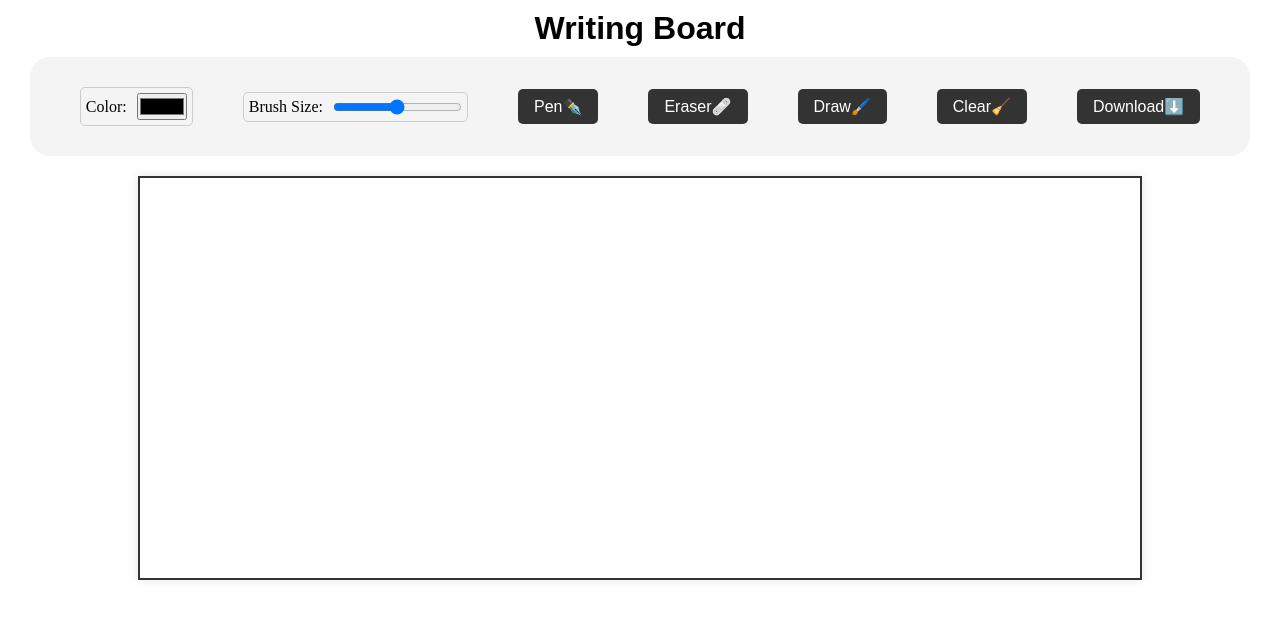
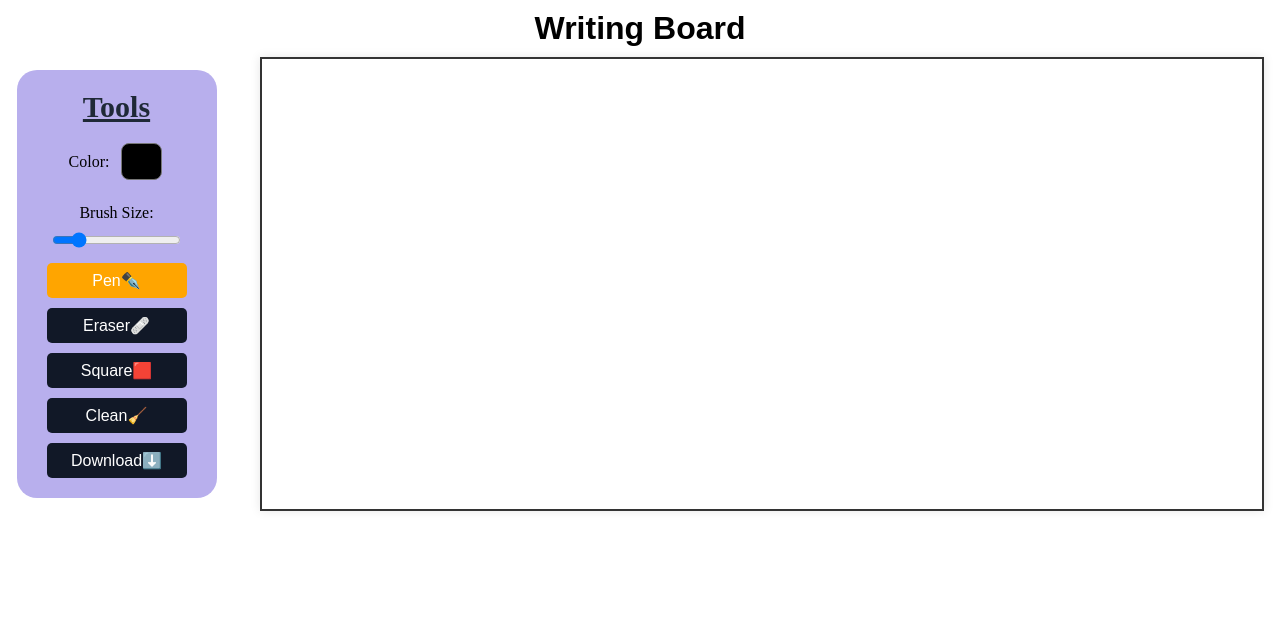
Before and after one commit to Ushnika09/StrokeBoard, a plain HTML site: page index.html in a window 1280 px wide. Both pictures are taken after a click on the button "Pen✒️". Drawn offline with Linux system fonts and the light colour scheme.

Commit message:
almost done

```diff
--- a/index.html
+++ b/index.html
@@ -8,7 +8,9 @@
 </head>
 <body>
     <h1 id="heading">Writing Board</h1>
-    <div class="tools">
+    <div class="main">
+        <div class="tools">
+            <h1>Tools</h1>
         <div class="colorInput">
             <label for="strokeColor">Color:</label>
             <input type="color" id="strokeColor" name="strokeColor">
@@ -16,16 +18,19 @@
 
         <div class="brushSizeInput">
             <label for="brushSize">Brush Size:</label>
-            <input type="range" id="brushSize" >
+            <input type="range" id="brushSize" min="1" max="25" value="5">
         </div>
-        <button class="btn" id="pen">Pen✒️</button>
+        <button class="btn active" id="pen">Pen✒️</button>
         <button class="btn" id="eraser">Eraser🩹</button>
-        <button class="btn" id="draw">Draw🖌️</button>
-        <button class="btn" id="clear">Clear🧹</button>
+        <button class="btn" id="draw"> Square🟥</button>
+        <button class="btn" id="clear">Clean🧹</button>
         <button class="btn" id="download">Download⬇️</button>
 
     </div>
+    <div id="cursorPreview"></div>
+
     <canvas id="canvas"></canvas>
+    </div>
 </body>
     <script src="script.js"></script>
 </html>
--- a/input.css
+++ /dev/null
@@ -1 +0,0 @@
-@import "tailwindcss";
--- a/package.json
+++ /dev/null
@@ -1,6 +0,0 @@
-{
-  "dependencies": {
-    "@tailwindcss/cli": "^4.1.17",
-    "tailwindcss": "^4.1.17"
-  }
-}
--- a/script.js
+++ b/script.js
@@ -2,62 +2,83 @@ const colorInput = document.getElementById('strokeColor');
 const strokeWidthInput = document.getElementById('brushSize');
 const pen=document.getElementById('pen');
 const eraser=document.getElementById('eraser');
-const drawSqBtn=document.getElementById('draw');
+const sqBtn=document.getElementById('draw');
 const clearBtn=document.getElementById('clear');
 const downloadBtn=document.getElementById('download');
+const cursorPreview = document.getElementById("cursorPreview");
+const canvas = document.getElementById('canvas');
 
-const canvas = document.getElementById('canvas');
 canvas.width = 1000;
-canvas.height = 400;
-
-let startX, startY=0;
+canvas.height = 450;
 
 const ctx = canvas.getContext('2d');
 
+let startX=0, startY=0;
 let currentTool = 'pen';
+let isDrawing = false;
+ctx.lineCap = 'round';
+ctx.strokeStyle = '#000000';
 
 pen.addEventListener('click', () => {
     currentTool = 'pen';
+    setActive(pen)
+    });
 
-    });
 eraser.addEventListener('click', () => {
     currentTool = 'eraser';
+    setActive(eraser)
 });
 
+sqBtn.addEventListener('click', () => {
+    currentTool = 'square';
+    setActive(sqBtn)
+})
 
 
-ctx.lineCap = 'round';
-ctx.lineWidth = 5;
-ctx.strokeStyle = '#000000';
+function setActive(tool){
+    pen.classList.remove("active");
+    eraser.classList.remove("active");
+    sqBtn.classList.remove("active");
 
-let isDrawing = false;
-// console.log(ctx);
+    tool.classList.add("active");
+}
 
 function startDrawing(e) {
     isDrawing = true;
-    // console.log(e);
 
-    if (currentTool === 'square') {
-        const width = e.offsetX - startX;
-        const height = e.offsetY - startY;
-        return
+    startX=e.offsetX
+    startY=e.offsetY
+
+    if(currentTool=="square"){
+        return;
     }
+
     ctx.beginPath();
     ctx.moveTo(e.offsetX, e.offsetY);
 }
 
 function draw(e) {
-    console.log(e);
     if (!isDrawing) return;
-    ctx.strokeStyle=currentTool === 'eraser' ? '#FFFFFF' : colorInput.value; // Assuming white background for erasing
+    if(currentTool=="square") return;
+    ctx.strokeStyle=currentTool === 'eraser' ? '#FFFFFF' : colorInput.value;
     ctx.lineWidth=strokeWidthInput.value;
     ctx.lineTo(e.offsetX, e.offsetY);
     ctx.stroke();
 }
-function stopDrawing() {
+
+function stopDrawing(e) {
+    if(isDrawing && currentTool=="square"){
+        const width=e.offsetX-startX;
+        const height=e.offsetY-startY
+        ctx.lineWidth=strokeWidthInput.value;
+        ctx.strokeStyle=colorInput.value
+
+        ctx.strokeRect(startX,startY,width,height)
+    }
     isDrawing = false;
+    cursorPreview.style.display = "none";
+
 }
-
 
 clearBtn.addEventListener('click', () => {
     ctx.clearRect(0, 0, canvas.width, canvas.height);
@@ -70,13 +91,35 @@ downloadBtn.addEventListener('click', () => {
     link.click();
 });
 
-drawSqBtn.addEventListener('click', () => {
-    currentTool = 'square';
 
-})
+function updateCursorPreview(e) {
+    const size = strokeWidthInput.value;
 
+    cursorPreview.style.width = size + "px";
+    cursorPreview.style.height = size + "px";
 
-canvas.addEventListener('mousedown', startDrawing);
-canvas.addEventListener('mousemove', draw);
-canvas.addEventListener('mouseup', stopDrawing);
-canvas.addEventListener('mouseleave', stopDrawing);
+    cursorPreview.style.left = e.pageX + "px";
+    cursorPreview.style.top = e.pageY + "px";
+
+    cursorPreview.style.display = "block";
+
+    cursorPreview.style.boxShadow = "none";  // reset shadow
+
+    // Pen: show colored border
+    if (currentTool === "pen") {
+        cursorPreview.style.borderColor = colorInput.value;
+    }
+
+    // Eraser: white border + neon glow
+    if (currentTool === "eraser") {
+        cursorPreview.style.borderColor = "#ffffff";
+        cursorPreview.style.boxShadow = "0 0 8px #EC4899";
+    }
+}
+
+canvas.addEventListener('pointerdown', startDrawing);
+canvas.addEventListener('pointermove', draw);
+canvas.addEventListener('pointerup', stopDrawing);
+canvas.addEventListener('pointerleave', stopDrawing);
+canvas.addEventListener('pointercancel', stopDrawing);
+canvas.addEventListener("pointermove", updateCursorPreview);
--- a/styles.css
+++ b/styles.css
@@ -8,17 +8,31 @@
     text-align: center;
     padding: 10px 0;
     font-family: Arial, sans-serif;
+    position: sticky;
+    top: 0;
+}
+.main{
+    display: flex;
+    gap: 10px;
 }
 
 .tools{
-    background: #f4f4f4;
+    background: #b8afed;
     display: flex;
+    flex-direction: column;
     justify-content: center;
     align-items: center;
-    gap: 50px;
-    padding: 30px;
-    margin: 0 30px;
+    flex-wrap: wrap;
+    gap:  10px;
+    padding:20px 30px;
+    margin: auto;
     border-radius: 20px;
+}
+
+.tools h1{
+    font-size: 30px;
+    color: #1F2937;
+    text-decoration: underline;
 }
 
 .colorInput, .brushSizeInput{
@@ -26,15 +40,41 @@
     align-items: center;
     gap: 10px;
     padding: 5px;
-    border: 1px solid #ccc;
-    border-radius: 5px;
+}
+
+#strokeColor {
+    -webkit-appearance: none;
+    border: none;
+    width: 45px;
+    height: 45px;
+    border-radius: 8px;
+    cursor: pointer;
+    padding: 0;
+    background: none;
+    transition: 0.3s ease;
+}
+
+#strokeColor::-webkit-color-swatch {
+    border-radius: 8px;
+}
+
+#strokeColor:hover {
+    transform: scale(1.05);
+}
+
+
+
+.brushSizeInput{
+    display: flex;
+    flex-direction: column;
 }
 
 .btn{
     padding: 8px 16px;
+    width: 140px;
     border: none;
     border-radius: 5px;
-    background-color: #333;
+    background-color: #111827;
     color: white;
     cursor: pointer;
     font-size: 16px;
@@ -42,10 +82,38 @@
     text-wrap: nowrap;
 }
 
+.btn:hover {
+    background-color: #273149;
+    transform: translateY(-2px) scale(1.03);
+    transition: 0.25s ease;
+}
+
 #canvas{
     display: block;
-    margin: 20px auto;
+    margin:  auto;
     border: 2px solid #333;
     box-shadow: 0 0 10px rgba(0,0,0,0.1);
-    cursor: crosshair;
+    overflow: hidden;
+    box-shadow: rgba(0,0,0,0.1);
 }
+
+#cursorPreview {
+    position: absolute;
+    pointer-events: none;
+    border-radius: 50%;
+    border: 2px solid #3B82F6;
+    transform: translate(-50%, -50%);
+    z-index: 20;
+    display: none;
+}
+
+.active,
+.active:hover{
+    background: orange;
+
+}
+
+.active:hover{
+    transform: translateY(-2px) scale(1.05);
+    transition: 0.25s ease;
+}
```
Also changed, not shown: output.css (deleted), 2 other files.
